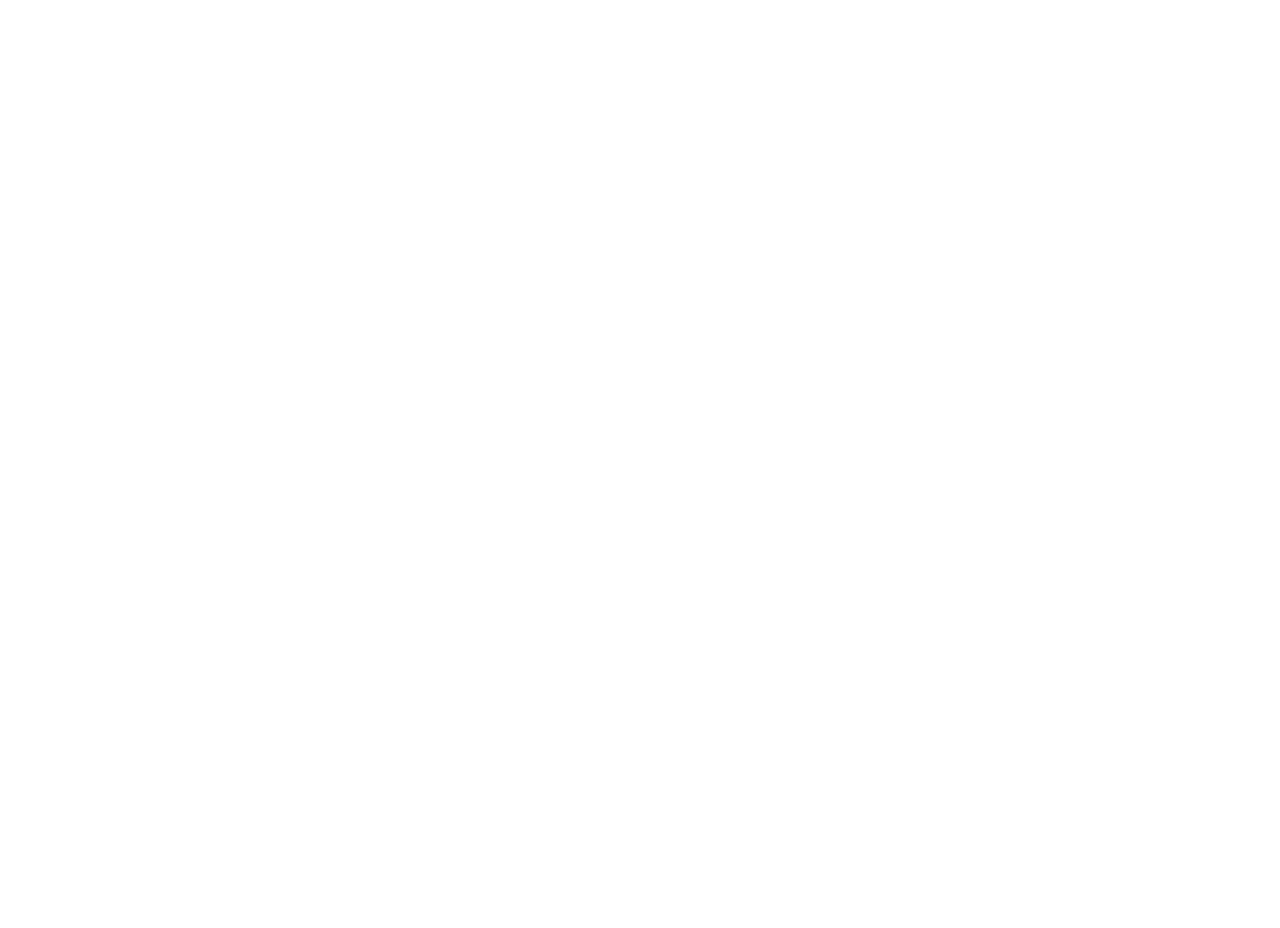
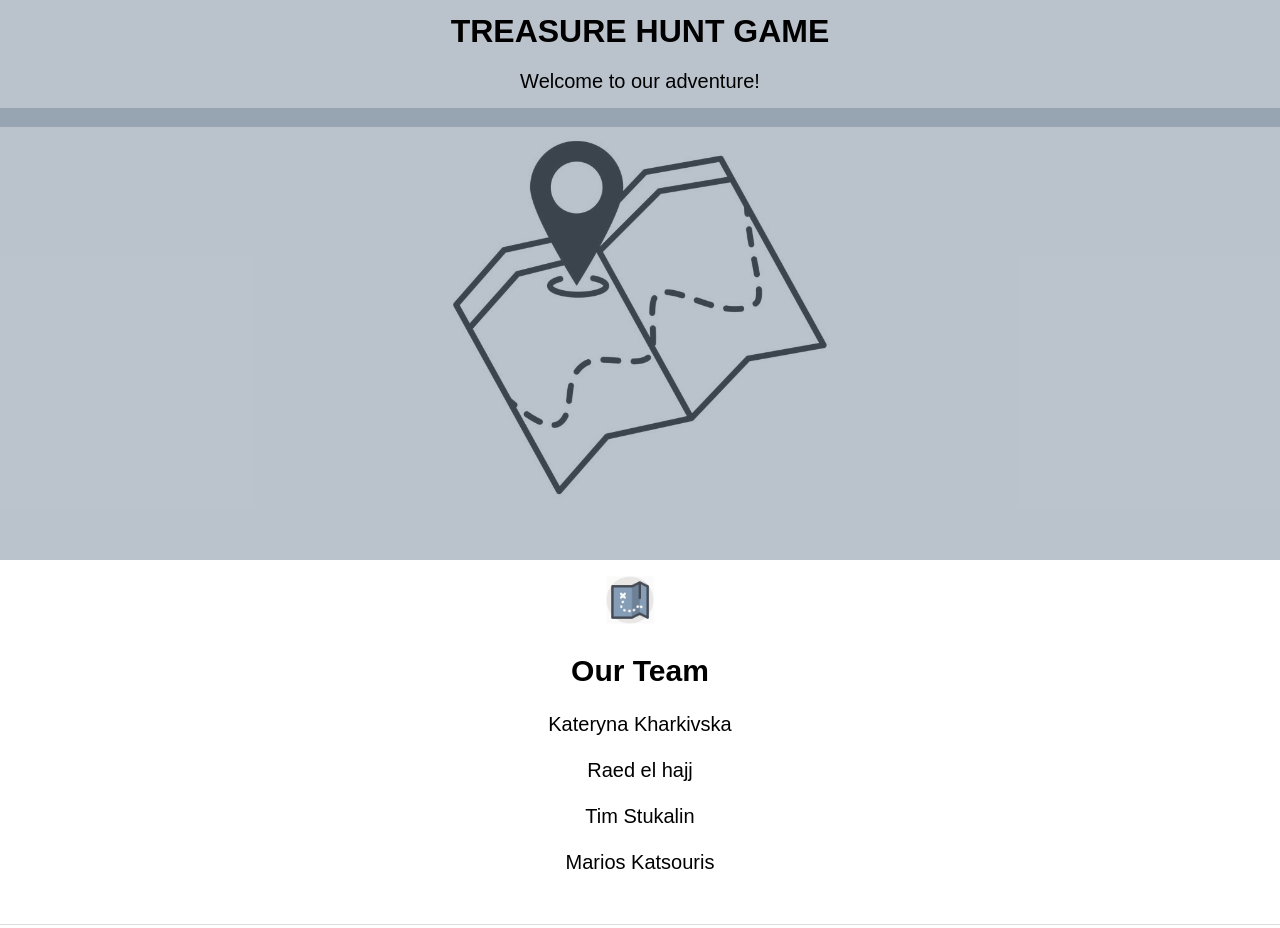
Before and after one commit to KharkivskaK/TreasureHunt, a plain HTML site: page index.html in a window 1280 px wide. Shown: the top 928 px of the page. Before the commit the page ends 800 px from the top, so only its background shows below. Drawn offline with Linux system fonts and the light colour scheme.

Commit message:
index.html, style.css, index.js are added

```diff
--- /dev/null
+++ b/css/style.css
@@ -0,0 +1,96 @@
+body {
+    font-family: Arial, sans-serif;
+    margin: 0;
+    padding: 0;
+    text-align: center;
+}
+
+header {
+    background-color: rgba(119, 136, 153, 0.5);
+    color: black;
+    padding: 13.3px 0;
+    text-align: center;
+    width: 100%;
+}
+
+header h1 {
+    margin: 0;
+}
+
+header p {
+    font-size: 20px;
+}
+
+section {
+    padding: 30px;
+    border-bottom: 1px solid #ddd;
+    font-size: 20px;
+    margin-top: 30px;
+}
+
+footer {
+    margin-top: 20px;
+    padding: 20px;
+}
+
+footer button {
+    padding: 10px 20px;
+    font-size: 16px;
+    color: #fff;
+    background-color: #28a745;
+    border: none;
+    border-radius: 5px;
+    cursor: pointer;
+}
+
+footer button:hover {
+    background-color: #218838;
+}
+
+.social-media a {
+    color: #007bff;
+    text-decoration: none;
+    margin: 0 10px;
+}
+
+.social-media a:hover {
+    text-decoration: underline;
+}
+
+.image-container {
+    text-align: center; /* Center the image container */
+}
+
+.image-container img {
+    width: 30%;
+    height: 40%;
+    display: inline-block;
+    margin: 0 auto; /* Center the image horizontally */
+}
+
+.image-container::before {
+    content: '';
+    position: absolute;
+    top: 13.5%;
+    left: 0;
+    right: 0;
+    bottom: 30%;
+    background: rgba(119, 136, 153, 0.5);
+    z-index: 1;
+}
+
+.section-icon {
+    width: 50px;
+    height: 50px;
+    margin-right: 20px;
+
+    opacity: 0;
+    transform: translateY(20px); /* Moves the element down */
+    transition: opacity 1s ease-out, transform 1s ease-out;
+}
+
+
+.visible {
+    opacity: 1;
+    transform: none;
+}
--- a/index.html
+++ b/index.html
@@ -1,10 +1,47 @@
 <!DOCTYPE html>
 <html lang="en">
 <head>
-    <meta charset="UTF-8">
-    <title>Title</title>
+  <meta charset="UTF-8">
+  <meta name="viewport" content="width=device-width, initial-scale=1.0">
+  <title>Treasure Hunt Game</title>
+  <link rel="stylesheet" href="css/style.css">
 </head>
 <body>
 
+<header>
+  <h1>TREASURE HUNT GAME</h1>
+  <p>Welcome to our adventure!</p>
+</header>
+
+<div class="image-container">
+  <img src="images/map.png" alt="Pirate">
+</div>
+
+<section class="team">
+  <img src="images/map2.png" alt="Icon 1" class="section-icon">
+  <h2>Our Team</h2>
+  <p> Kateryna Kharkivska<br><br>
+    Raed el hajj<br><br>
+    Tim Stukalin<br><br>
+    Marios Katsouris</p>
+</section>
+
+<section class="aims">
+  <img src="images/hat.png" alt="Icon 1" class="section-icon">
+  <h2>Our Aims</h2>
+  <p>To provide an engaging treasure hunt game that encourages exploration and learning.</p>
+</section>
+
+<section class="social-media">
+  <img src="images/path.png" alt="Icon 1" class="section-icon">
+  <h2>Follow Us</h2>
+  <a href="https://twitter.com/TeamA3_">Twitter</a>
+</section>
+
+<footer>
+  <button onclick="startGame()">Start the Hunt!</button>
+</footer>
+
+<script src="js/index.js"></script>
 </body>
 </html>
--- /dev/null
+++ b/js/index.js
@@ -0,0 +1,21 @@
+function startGame() {
+    // Placeholder for start game function
+    alert("Starting the game! (Placeholder function)");
+}
+
+document.addEventListener('DOMContentLoaded', () => {
+    const observer = new IntersectionObserver((entries) => {
+        entries.forEach(entry => {
+            if (entry.isIntersecting) {
+                entry.target.classList.add('visible');
+            }
+        });
+    }, {
+        threshold: 0.1 // Adjust based on when you want the animation to start
+    });
+
+    const icons = document.querySelectorAll('.section-icon');
+    icons.forEach(icon => {
+        observer.observe(icon);
+    });
+});
```
Also changed, not shown: images/hat.png (added), images/map.png (added), images/map2.png (added), images/path.png (added).
